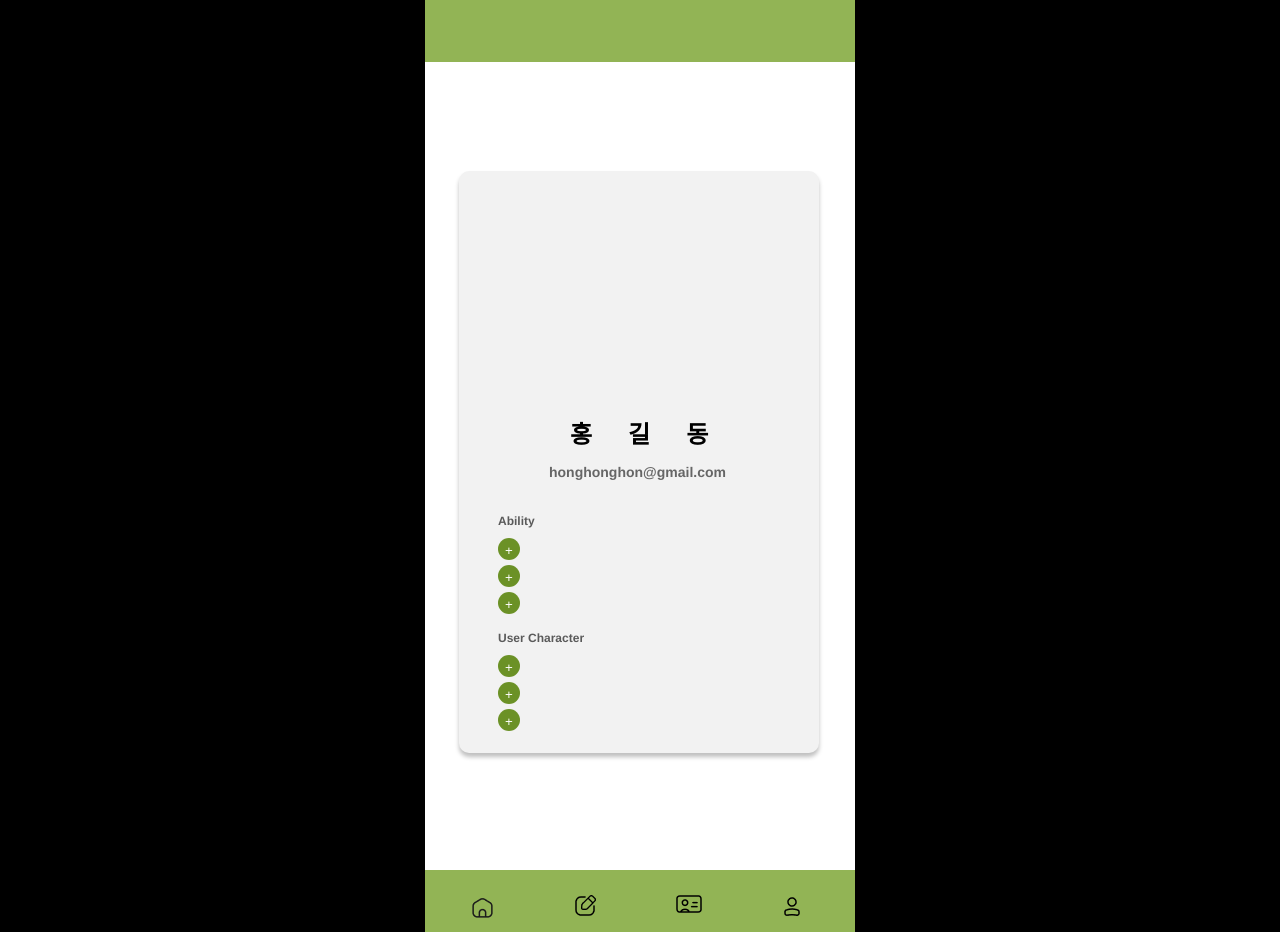
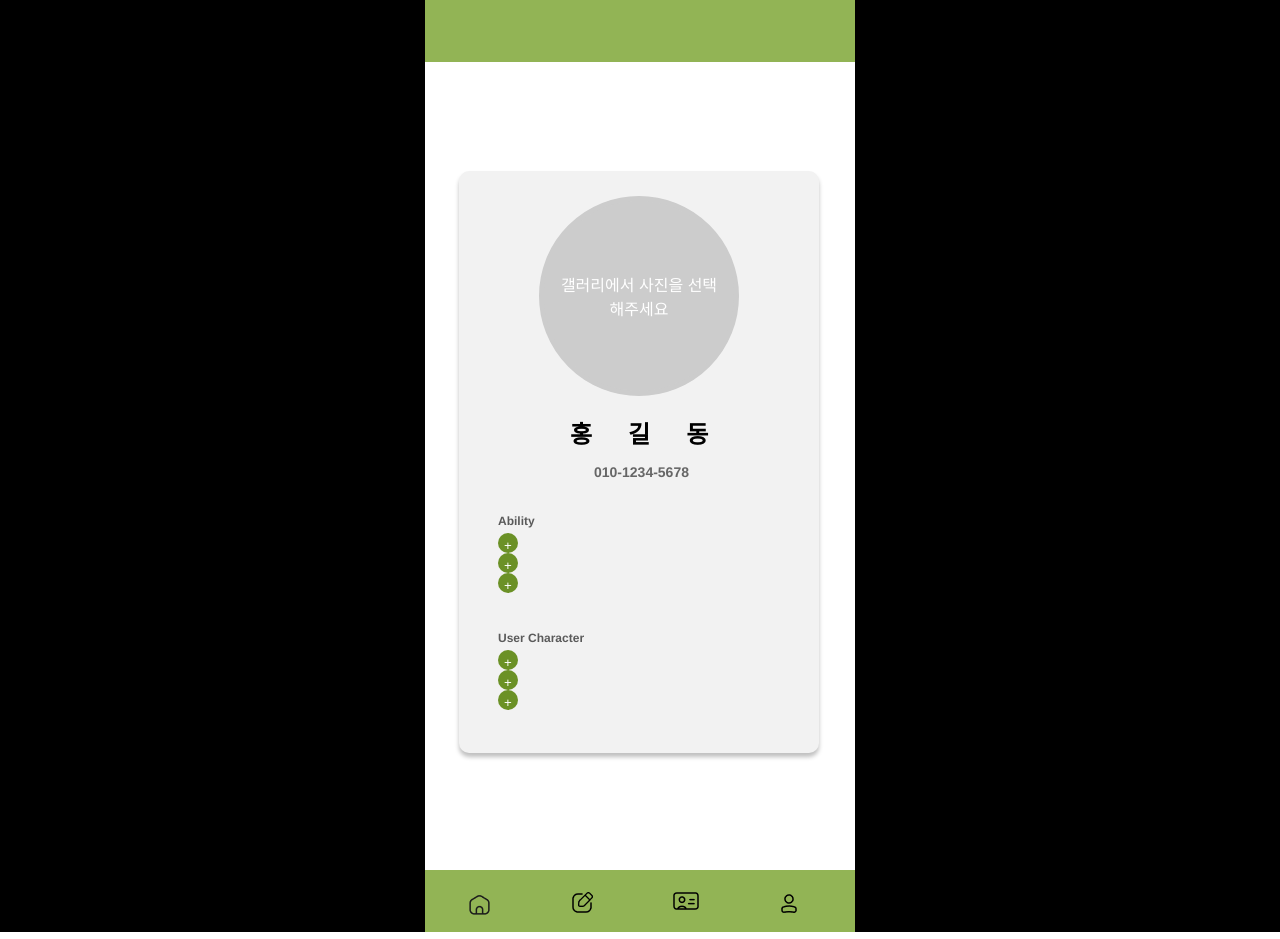
Before and after one commit to 2024-DUKS/duks_FE, a React (Create React App) app in the folder duks_fe/: page /card in a window 1280 px wide. Built offline with nearby package versions, Linux system fonts and the light colour scheme.

Commit message:
명함, 마이페이지 프론트 완료

```diff
--- a/duks_fe/src/components/LogoutButton.css
+++ b/duks_fe/src/components/LogoutButton.css
@@ -1,11 +1,9 @@
-/* Modal.css */
 .modal-overlay {
   position: fixed;
   top: 0;
   left: 0;
   right: 0;
   bottom: 0;
-  color: FFB204;
   background-color: rgba(0, 0, 0, 0.3); /* 반투명 배경 */
   display: flex;
   justify-content: center;
@@ -15,40 +13,45 @@
 
 .modal-content {
   width: 250px;
-  height: 120px;
+  height: 110px;
   background-color: rgb(255, 255, 255);
   border-radius: 20px;
   box-shadow: 0 4px 8px rgba(0, 0, 0, 0.2);
   z-index: 100;
-}
-
-.close-button {
-  background-color: #ffffff;
-  color: rgb(255, 255, 255);
-  border: none;
   padding: 10px;
-  cursor: pointer;
-  border-radius: 10px;
+  text-align: center; /* 텍스트를 중앙에 배치 */
 }
 
 .logout-text {
-  position: relative;
-  top: 10px;
-  font-weight: bold; /* 글씨체를 두껍게 설정 */
-  font-size: 18px; /* 원하는 크기로 조정 (18px는 예시입니다) */
-  color: rgb(0, 0, 0); /* 글씨 색상을 노란색으로 설정 */
+  font-weight: bold;
+  font-size: 18px;
+  color: rgb(0, 0, 0);
+  margin: 20px; /* 텍스트 아래 여백 */
+}
+
+.modal-buttons {
+  display: flex; /* Flexbox를 사용하여 가로로 정렬 */
+  justify-content: center; /* 버튼을 중앙에 정렬 */
+  margin-top: 10px; /* 상단 여백 */
 }
 
 .cancel-button,
 .logout-button {
-  background-color: #f0ad4e; /* 버튼 배경색 (노란색 계열) */
+  background-color: #f0ad4e; /* 버튼 배경색 */
   color: white; /* 텍스트 색상 */
   border: none; /* 테두리 제거 */
-  padding: 8px 12px; /* 버튼 안쪽 여백 */
-  font-size: 15px; /* 버튼 글씨 크기 */
+  padding: 8px 12px; /* 버튼 안쪽 여백 조정 */
+  font-size: 14px; /* 버튼 글씨 크기 줄이기 */
   font-weight: bold; /* 글씨체 두껍게 */
   cursor: pointer; /* 마우스 포인터를 손 모양으로 변경 */
-  border-radius: 10px; /* 버튼 모서리 둥글게 */
+  border-radius: 20px; /* 버튼 모서리 둥글게 */
   transition: background-color 0.3s; /* 배경색 변화 효과 */
-  margin: 10px;
+  text-align: center; /* 텍스트를 중앙에 배치 */
+  max-width: 100px; /* 버튼 최대 너비 설정 */
+  margin: 0 5px; /* 버튼 간격 설정 */
 }
+
+.cancel-button:hover,
+.deleteAccount-button:hover {
+  background-color: #ec971f; /* 호버 시 조금 더 어두운 색상 */
+}
--- a/duks_fe/src/components/MakeAbilityButton.css
+++ b/duks_fe/src/components/MakeAbilityButton.css
@@ -1,100 +1,105 @@
 .AbilityModal {
-  display: flex; /* Flexbox 사용 */
-  flex-direction: column; /* 수직 방향으로 요소 배치 */
-  justify-content: center; /* 수직 중앙 정렬 */
-  align-items: center; /* 수평 중앙 정렬 */
-  position: fixed; /* 모달이 화면 중앙에 위치하도록 */
+  display: flex;
+  flex-direction: column;
+  justify-content: center;
+  align-items: center;
+  position: fixed;
   top: 50%;
   left: 50%;
-  transform: translate(-50%, -50%); /* 중앙 정렬을 위한 변환 */
-  width: 300px; /* 모달 너비 */
-  padding: 20px; /* 내부 여백 */
-  border-radius: 20px; /* 둥근 모서리 */
-  box-shadow: 0 4px 8px rgba(0, 0, 0, 0.2); /* 그림자 효과 */
-  background-color: #92b455; /* 배경색 */
-  outline: none; /* 테두리 없애기 */
-  z-index: 1000; /* 모달이 다른 요소 위에 표시되도록 설정 */
+  transform: translate(-50%, -50%);
+  width: 250px;
+  padding: 15px; /* 내부 여백 줄이기 */
+  border-radius: 20px; /* 둥근 모서리 조정 */
+  box-shadow: 0 4px 8px rgba(0, 0, 0, 0.2);
+  background-color: #92b455;
+  outline: none;
+  z-index: 1000;
 }
 
 h2 {
-  font-size: 20px;
-  margin-bottom: 10px;
-  text-align: center; /* 제목 중앙 정렬 */
+  font-size: 18px; /* 제목 크기 줄이기 */
+  margin-bottom: 8px; /* 하단 여백 줄이기 */
+  text-align: center;
 }
 
 label {
-  display: inline-flex; /* 인라인 플렉스 박스로 설정하여 수평 정렬 */
-  align-items: center; /* 라디오 버튼과 텍스트를 세로 중앙 정렬 */
-  margin: 10px; /* 여백 추가 */
+  display: inline-flex;
+  align-items: center;
+  margin: 5px; /* 여백 줄이기 */
 }
 
 input[type="text"] {
-  width: 90%; /* 텍스트 입력 필드 너비 */
-  padding: 10px; /* 내부 여백 */
-  margin: 5px 0; /* 위아래 여백 */
-  border: none; /* 테두리 없애기 */
-  border-radius: 20px; /* 둥근 모서리 */
-}
-
-input[type="radio"] {
-  margin-right: 5px; /* 라디오 버튼과 텍스트 사이 여백 */
+  width: 90%;
+  padding: 8px; /* 내부 여백 줄이기 */
+  margin: 4px 0; /* 위아래 여백 줄이기 */
+  border: none;
+  border-radius: 15px;
 }
 
 button {
   padding: 5px 5px;
-  margin-top: 5px;
-  background-color: #6b9126; /* 배경색 설정 */
-  color: white; /* 텍스트 색상 설정 */
-  border: none; /* 테두리 제거 */
-  border-radius: 5px; /* 둥근 모서리 */
-  cursor: pointer; /* 커서 스타일 변경 */
-  width: 50%; /* 버튼 너비 설정 */
-  max-width: 150px; /* 최대 너비 설정 */
-  white-space: nowrap; /* 텍스트가 한 줄로 표시되도록 설정 */
-  overflow: hidden; /* 넘치는 텍스트 숨기기 */
-  text-overflow: ellipsis; /* 넘치는 텍스트에 생략 기호(...) 추가 */
-  transition: transform 0.1s ease; /* 클릭할 때의 부드러운 효과 추가 */
+  margin: 0; /* 상하좌우 여백을 모두 0으로 설정 */
+  background-color: #6b9126;
+  color: white;
+  border: none;
+  border-radius: 20px;
+  cursor: pointer;
+  width: 50%;
+  max-width: 150px;
+  white-space: nowrap;
+  overflow: hidden;
+  text-overflow: ellipsis;
+  transition: transform 0.1s ease;
 }
 
 button:hover {
-  background-color: #000000; /* 호버 시 배경색 변경 */
+  background-color: #4e6a1a;
 }
 
 ul {
-  list-style-type: none; /* 리스트 스타일 제거 */
-  padding: 0; /* 내부 여백 제거 */
-  text-align: left; /* 리스트 항목을 왼쪽 정렬 */
+  list-style-type: none;
+  padding: 0;
+  margin: 0; /* 여백 줄이기 */
+  text-align: left;
 }
 
 li {
-  display: flex; /* 플렉스 박스 사용 */
-  justify-content: flex-start; /* 왼쪽 정렬 */
-  padding: 5px; /* 여백 추가 (선택사항) */
+  display: flex;
+  justify-content: flex-start;
+  padding: 2px; /* 여백 줄이기 */
+  font-size: 14px; /* 글자 크기 */
 }
 
 .plusButton {
-  margin-right: 10px; /* 버튼과 텍스트 간의 간격 조정 */
-  width: 22px; /* 버튼의 고정 너비 설정 */
-  height: 22px; /* 버튼의 고정 높이 설정 */
-  border: none; /* 테두리 제거 */
-  background-color: #6b9126; /* 배경색 설정 */
-  color: white; /* 텍스트 색상 설정 */
-  border-radius: 50%; /* 둥근 버튼 모양 */
-  cursor: pointer; /* 커서 스타일 변경 */
-  transition: background-color 0.3s ease; /* 배경색 변화 효과 */
+  margin-right: 5px; /* 간격 줄이기 */
+  width: 20px; /* 버튼 크기 줄이기 */
+  height: 20px;
+  border: none;
+  background-color: #6b9126;
+  color: white;
+  border-radius: 50%;
+  cursor: pointer;
+  transition: background-color 0.3s ease;
 }
 
 .plusButton:hover {
-  background-color: #000000; /* 호버 시 배경색 변경 */
+  background-color: #000000;
 }
 
 .button-container {
-  display: flex; /* 플렉스 박스를 사용 */
-  flex-direction: column; /* 수직 방향으로 배치 */
-  align-items: flex-start; /* 왼쪽 정렬 */
-  margin-top: 5px; /* UserAbility와 버튼들 사이의 간격 */
+  display: flex;
+  flex-direction: column;
+  align-items: flex-start;
+  margin-top: 5px;
 }
 
 div {
-  text-align: left; /* 모든 내부 요소를 왼쪽 정렬 */
+  text-align: left;
 }
+
+span.abilityText {
+  text-align: left;
+  margin-top: 4px;
+  width: 80px; /* 고정 너비 */
+  display: inline-block; /* 너비와 높이를 적용하기 위해 inline-block 사용 */
+}
--- /dev/null
+++ b/duks_fe/src/components/ProfileImageUpLoader.js
@@ -0,0 +1,72 @@
+import React, { useState } from 'react';
+
+const ProfileImageUploader = () => {
+  const [image, setImage] = useState(null);
+
+  // 이미지가 업로드되었을 때 처리하는 함수
+  const handleImageUpload = (e) => {
+    const file = e.target.files[0];
+    if (file) {
+      const reader = new FileReader();
+      reader.onloadend = () => {
+        setImage(reader.result);  // 이미지를 미리보기로 설정
+      };
+      reader.readAsDataURL(file);  // 파일을 base64로 읽음
+    }
+  };
+
+  return (
+    <div style={styles.container}>
+      <label htmlFor="fileInput">
+        <div style={styles.circle}>
+          {image ? (<img src={image} alt="프로필 이미지" style={styles.image} />)
+          : ( <span style={styles.text}>갤러리에서 사진을 선택해주세요</span> )}
+        </div>
+      </label>
+
+      <input id="fileInput" type="file" accept="image/*"
+        onChange={handleImageUpload}style={styles.fileInput}/>
+    </div>
+  );
+};
+
+// 스타일 정의
+const styles = {
+  container: {
+    display: 'flex',
+    justifyContent: 'center',
+    alignItems: 'center',
+    flexDirection: 'column'
+  },
+  circle: {
+    width: '190px',
+    height: '190px',
+    borderRadius: '50%',
+    backgroundColor: '#ccc',
+    display: 'flex',
+    justifyContent: 'center',
+    alignItems: 'center',
+    overflow: 'hidden',
+    cursor: 'pointer',
+    position: 'relative',
+    marginTop: '20px',
+    border: '5px solid #ccc'
+  },
+  text: {
+    color: '#fff',
+    textAlign: 'center',
+    fontSize: '16px',
+    padding: '10px',
+  },
+  image: {
+    width: '100%',
+    height: '100%',
+    objectFit: 'cover',
+
+  },
+  fileInput: {
+    display: 'none', // 파일 입력 필드를 숨김
+  },
+};
+
+export default ProfileImageUploader;
--- a/duks_fe/src/pages/Card.js
+++ b/duks_fe/src/pages/Card.js
@@ -13,6 +13,7 @@ import {
 import Footer from '../components/Footer'
 import MakeAbilityButton from '../components/MakeAbilityButton';
 import MakeChaButton from '../components/MakeChaButton';
+import ProfileImageUploader from '../components/ProfileImageUpLoader';
 
 const Card = () => {
   return (
@@ -23,15 +24,11 @@ const Card = () => {
 
           <OverlapWrapper>
             <Overlap>
-              {/*
-              <InputPhoto src="path_to_your_image.jpg" alt="Input" />
-              <OverlapGroup />
-              <TextDiv>사진을 입력해주세요</TextDiv>
-              <Image src="path_to_your_image.jpg" alt="Business" />
-              */}
 
+              {/*명함 프로필 업로드 컴포넌트*/}
+              <ProfileImageUploader />
               <UserName>홍길동</UserName>
-              <UserEmail>honghonghon@gmail.com</UserEmail>
+              <UserEmail>010-1234-5678</UserEmail>
               <div>
                 <UserAbility>Ability
                   <div className="button-container">
--- a/duks_fe/src/pages/MyPage.js
+++ b/duks_fe/src/pages/MyPage.js
@@ -36,9 +36,7 @@ const MyPage = () => {
       <MyPageContainer>
         <InnerDiv>
           <TopBox>
-            <Link to="/prePage">이전 화면 돌아가기 버튼 및 메뉴 버튼</Link>
           </TopBox>
-
           <Person>
             <OverlapGroup>
               <StdNum>학번</StdNum>
--- a/duks_fe/src/styles/CardStyle.js
+++ b/duks_fe/src/styles/CardStyle.js
@@ -140,7 +140,7 @@ export const UserEmail = styled.div`
   font-size: 14px;
   font-weight: 600;
   height: 17px;
-  left: 90px;
+  left: 135px;
   text-align: center;
   position: absolute;
   top: 293px;
```
Also changed, not shown: duks_fe/src/components/DeleteAcButton.css (+24 -21 lines), duks_fe/src/components/MakeAbilityButton.js (+53 -30 lines).
